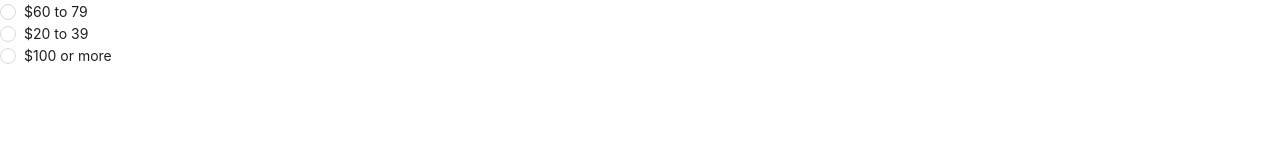
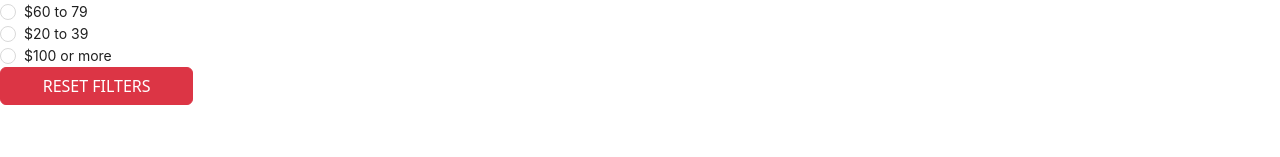
Before and after one commit to capmahin/Deco-Desgin-app, a React (Create React App) app in the folder client/: page / in a window 1280 px wide. Shown: the part 278-435 px from the top of the page. Built offline with nearby package versions, Linux system fonts and the light colour scheme; no server answers.

Commit message:
add reload button

```diff
--- a/client/src/pages/HomePage.js
+++ b/client/src/pages/HomePage.js
@@ -106,6 +106,9 @@ const HomePage = () => {
         }
        </Radio.Group>
        </div>
+       <div className="d-flex flex-column">
+         <button className="btn btn-danger" onClick={()=> window.location.reload()}>RESET FILTERS</button>
+       </div>
         </div>
        <div className="col-md-9">
 
```
